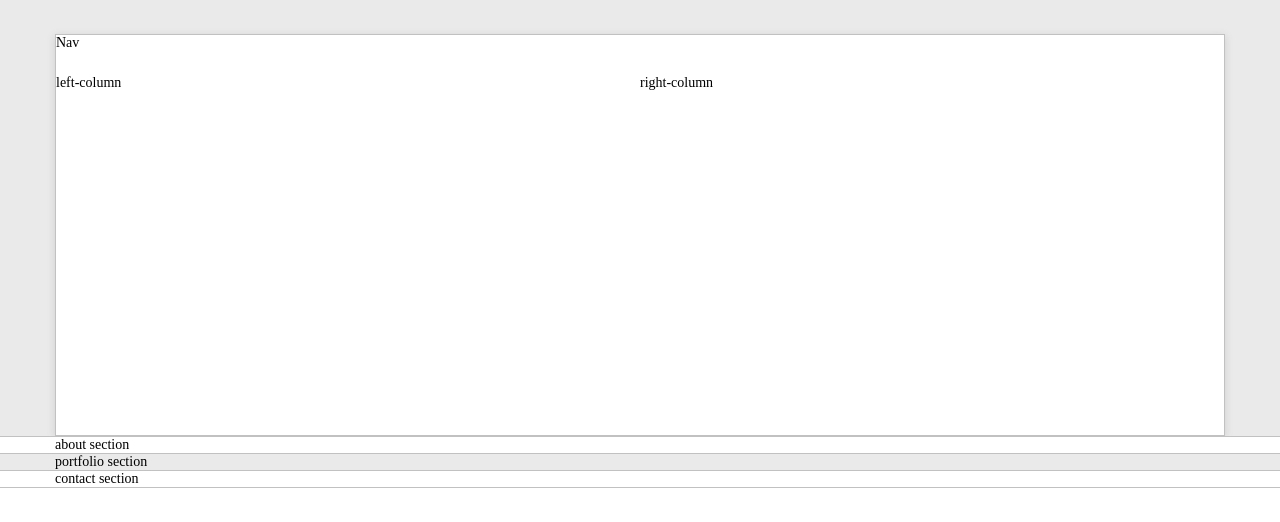
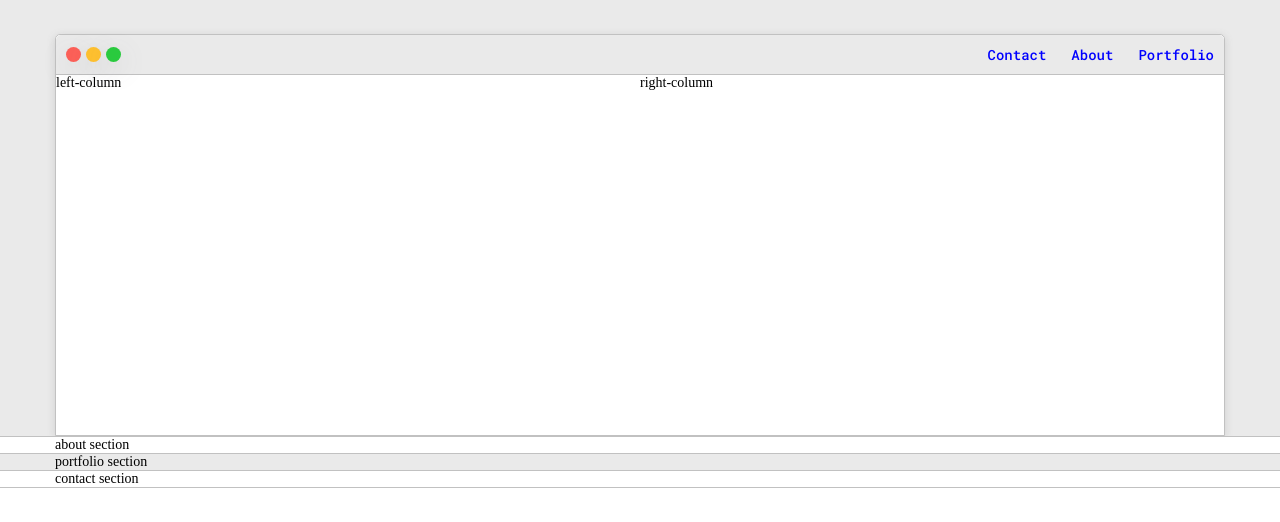
Before and after one commit to bpinazmul18/portfolio-v1, a plain HTML site: page index.html in a window 1280 px wide. Shown: the part 106-628 px from the top of the page. Drawn offline with Linux system fonts and the light colour scheme.

Commit message:
Working on navbar.

```diff
--- a/default.css
+++ b/default.css
@@ -109,7 +109,7 @@ section {
     background-color: var(--secondaryColor);
     border: .1rem solid var(--borderColor);
     box-shadow: rgba(99, 99, 99, 0.2) 0 .2rem .8rem 0;
-
+    border-radius: .5rem .5rem 0 0;
     display: grid;
     grid-template-columns: 1fr 1fr;
     grid-template-rows: 4rem 36rem;
@@ -118,6 +118,58 @@ section {
 
 .nav-wrapper {
     grid-area: nav-wrapper;
+    border-bottom: .1rem solid var(--borderColor);
+    display: flex;
+    justify-content: space-between;
+    align-items: center;
+    background-color: var(--mainColor);
+    border-radius: .5rem .5rem 0 0;
+}
+
+.dots-wrapper {
+    display: flex;
+    justify-content: center;
+    align-items: center;
+    gap: .5rem;
+    padding: 1rem;
+}
+
+.browser-dot {
+    background-color: black;
+    height: 1.5rem;
+    width: 1.5rem;
+    border-radius: 50%;
+    box-shadow: rgba(100, 100, 111, 0.2) 0 .7rem 2.9rem 0;
+}
+
+.browser-dot:hover {
+    cursor: pointer;
+}
+
+#dot-1 {
+    background-color: #fc6058;
+}
+
+#dot-2 {
+    background-color: #fec02f;
+}
+
+#dot-3 {
+    background-color: #2aca3e;
+}
+
+#navigation {
+    margin: 0;
+    padding: 0;
+    display: flex;
+    justify-content: center;
+    align-items: center;
+    gap: .5rem;
+}
+
+#navigation li a {
+    padding: 1rem;
+    color: var(--secondaryText);
 }
 
 .left-column {
--- a/index.html
+++ b/index.html
@@ -25,7 +25,17 @@
 
             <div class="intro-wrapper">
                 <div class="nav-wrapper">
-                    Nav
+                    <div class="dots-wrapper">
+                        <div id="dot-1" class="browser-dot"></div>
+                        <div id="dot-2" class="browser-dot"></div>
+                        <div id="dot-3" class="browser-dot"></div>
+                    </div>
+
+                    <ul id="navigation">
+                       <li><a href="#contact">Contact</a></li>
+                       <li><a href="#about">About</a></li>
+                       <li><a href="#portfolio">Portfolio</a></li>
+                    </ul>
                 </div>
                 <div class="left-column">
                     left-column
```
